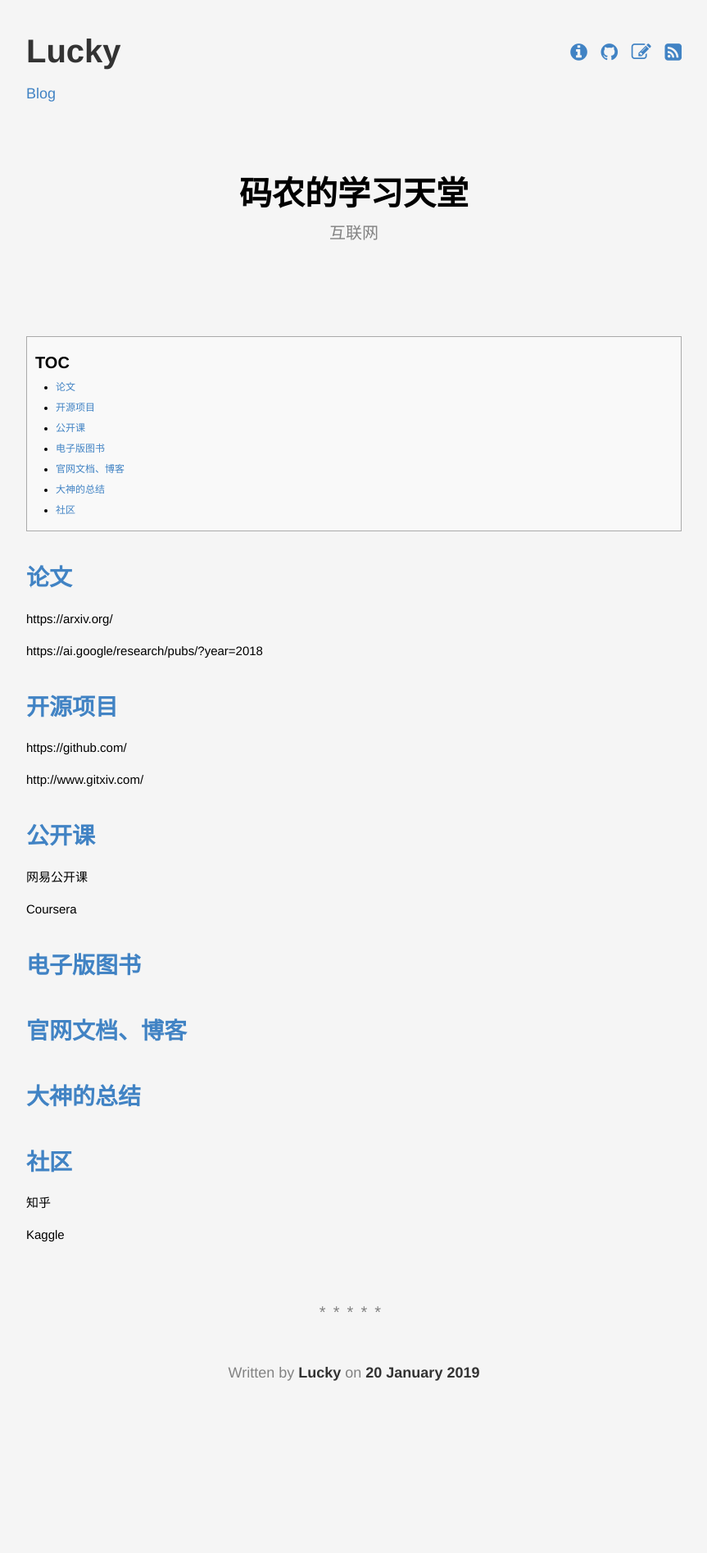
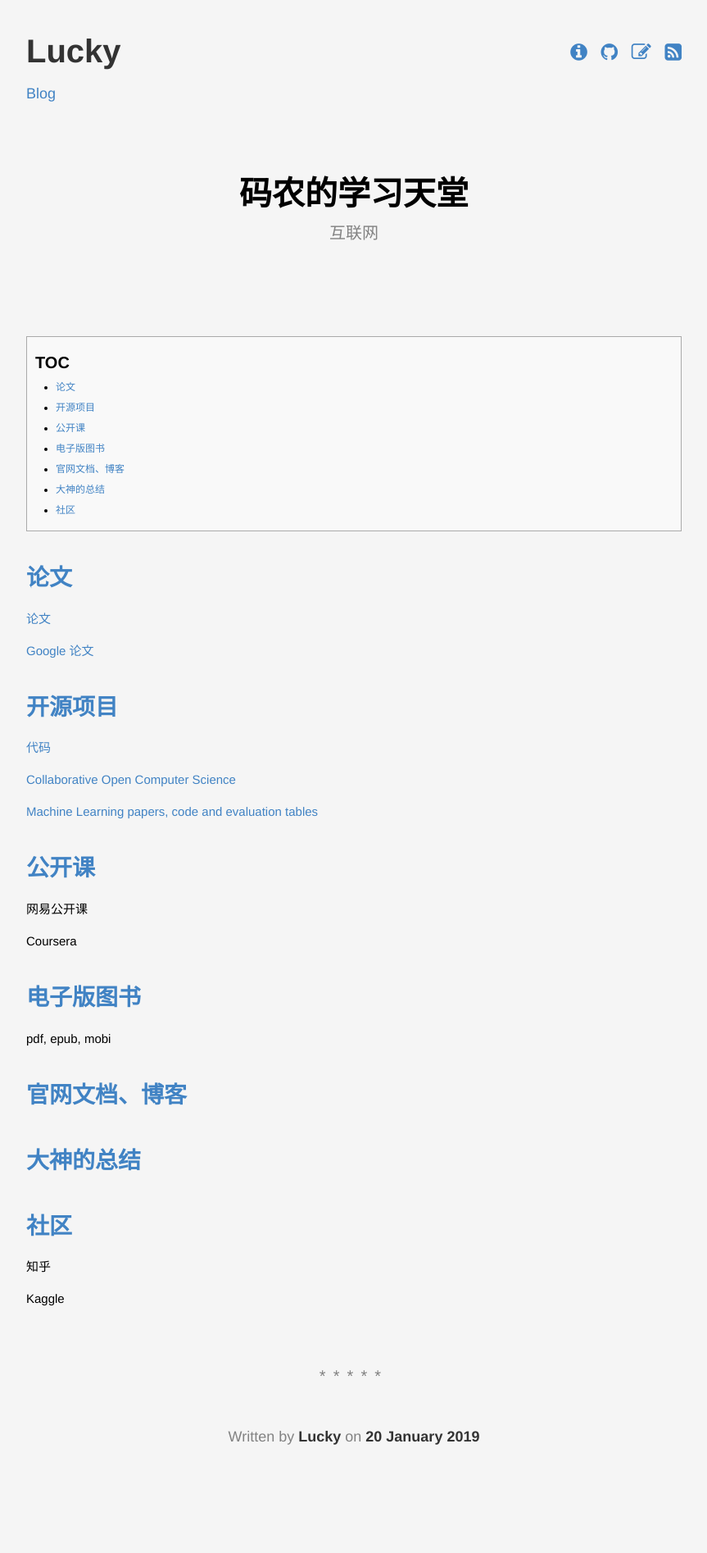
Before and after one commit to lucky521/blog, a Jekyll site: the page built from _posts/others/2019-01-20-place-to-learn.md, in a window 1280 px wide. Shown: the whole page at 82% size, without its empty margins (208-1071 px from the left). Built offline with Jekyll 4.4.1, drawn with Linux system fonts in a browser that asks for light colours; before the commit the page ends 1816 px from its top, so only the background shows below that.

Commit message:
Update 2019-01-20-place-to-learn.md

```diff
--- a/_posts/others/2019-01-20-place-to-learn.md
+++ b/_posts/others/2019-01-20-place-to-learn.md
@@ -8,15 +8,17 @@ categories: [other]
 
 # 论文
 
-https://arxiv.org/
+[论文](https://arxiv.org/)
 
-https://ai.google/research/pubs/?year=2018
+[Google 论文](https://ai.google/research/pubs/?year=2018)
 
 # 开源项目
 
-https://github.com/
+[代码](https://github.com/)
 
-http://www.gitxiv.com/
+[Collaborative Open Computer Science](http://www.gitxiv.com/)
+
+[Machine Learning papers, code and evaluation tables](https://paperswithcode.com/sota)
 
 # 公开课
 
@@ -27,6 +29,7 @@ Coursera
 
 # 电子版图书
 
+pdf, epub, mobi
 
 # 官网文档、博客
 
```
